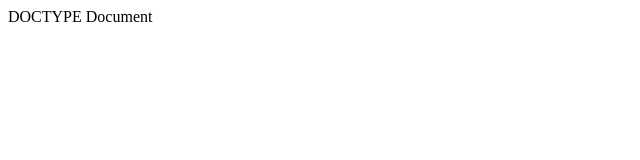
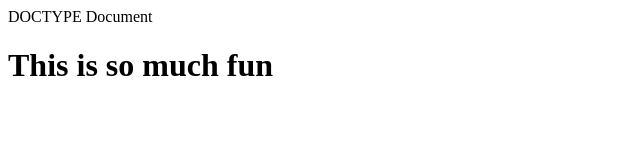
Before and after one commit to pharmeac/codingdemo, a plain HTML site: page Index.html in a window 1280 px wide. Shown: the whole page, without its empty margins (0-640 px from the left). Drawn offline with Linux system fonts and the light colour scheme.

Commit message:
Adds a header to Index.html

```diff
--- a/Index.html
+++ b/Index.html
@@ -7,6 +7,7 @@ meta http-equiv="X-UA-Compatible" content="ie=edge"
 <title>Document</title>
 <head>
     <body>
+        <h1> This is so much fun</h1>
 
     </body>
 </html
```
